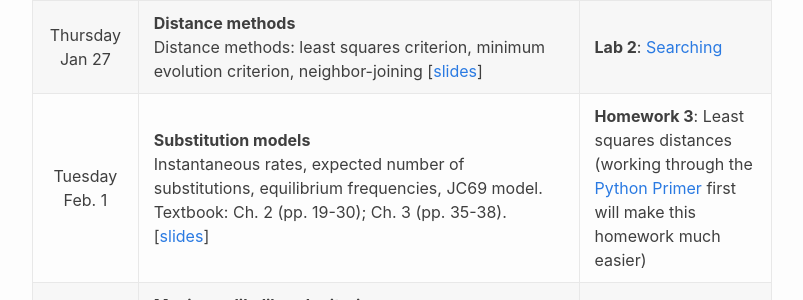
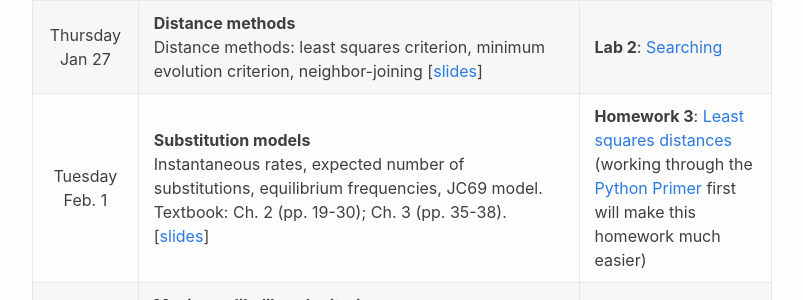
Before and after one commit to plewis/plewis.github.io, a Jekyll site: the page built from phylogenetics/phylogenetics2022.md, in a window 1280 px wide and 900 px high, scrolled down 1003 px. Shown: the part 154-454 px from the top of the window, without its empty margins (238-1041 px from the left). Built offline with Jekyll 4.4.1, drawn with Linux system fonts in a browser that asks for light colours; emoji names are drawn with the system emoji font; part of the change alters nothing that is shown.

Commit message:
added hw3 to schedule

```diff
--- a/phylogenetics/phylogenetics2022.md
+++ b/phylogenetics/phylogenetics2022.md
@@ -19,7 +19,7 @@ Tuesday Jan. 18         | **Introduction**<br/>The jargon of phylogenetics (edge
 Thursday Jan. 20        | **Optimality criteria, search strategies, consensus trees**<br/>Exhaustive enumeration, branch-and-bound search, algorithmic methods (star decomposition, stepwise addition, NJ), heuristic search strategies (NNI, SPR, TBR), evolutionary algorithms; consensus trees [[slides](https://hydrodictyon.eeb.uconn.edu/people/plewis/courses/phylogenetics/lectures/2022/SearchingConsensus.pdf)] | **Lab 1**: [Using the Xanadu cluster](/xanadu/), [Introduction to PAUP*](/paup/), and [NEXUS file format](/nexus/)
 Tuesday Jan. 25         | **The parsimony criterion**<br/>Strict, semi-strict, and majority-rule consensus trees; maximum agreement subtrees; Camin-Sokal, Wagner, Fitch, Dollo, and transversion parsimony; step matrices and generalized parsimony [[slides](https://hydrodictyon.eeb.uconn.edu/people/plewis/courses/phylogenetics/lectures/2022/Parsimony.pdf)] [[study questions](/study_questions.md#lecture-3---25-jan-2022)] | **Homework 2**: [Parsimony](https://hydrodictyon.eeb.uconn.edu/people/plewis/courses/phylogenetics/homeworks/2022/hw2-parsimony.pdf)
 Thursday Jan 27         | **Distance methods**<br/>Distance methods: least squares criterion, minimum evolution criterion, neighbor-joining [[slides](https://hydrodictyon.eeb.uconn.edu/people/plewis/courses/phylogenetics/lectures/2022/Distances.pdf)]| **Lab 2**: [Searching](/searching/)
-Tuesday Feb. 1          | **Substitution models**<br/>Instantaneous rates, expected number of substitutions, equilibrium frequencies, JC69 model. Textbook: Ch. 2 (pp. 19-30); Ch. 3 (pp. 35-38). [[slides](https://hydrodictyon.eeb.uconn.edu/people/plewis/courses/phylogenetics/lectures/2022/Models.pdf)] | **Homework 3**: Least squares distances (working through the [Python Primer](/python) first will make this homework much easier)
+Tuesday Feb. 1          | **Substitution models**<br/>Instantaneous rates, expected number of substitutions, equilibrium frequencies, JC69 model. Textbook: Ch. 2 (pp. 19-30); Ch. 3 (pp. 35-38). [[slides](https://hydrodictyon.eeb.uconn.edu/people/plewis/courses/phylogenetics/lectures/2022/Models.pdf)] | **Homework 3**: [Least squares distances](https://hydrodictyon.eeb.uconn.edu/people/plewis/courses/phylogenetics/homeworks/2022/hw3.pdf) (working through the [Python Primer](/python) first will make this homework much easier)
 Thursday Feb. 3         | **Maximum likelihood criterion**<br/>JC distance formula; common substitution models: K2P, F81, F84, HKY85, and GTR; likelihood: the probability of data given a model, likelihood of a “tree” with just one vertex and no edges, why likelihoods are always on the log scale, likelihood ratio tests. \[[Transition Probability Applet](/applets/jc-transition-probabilities/)\] Textbook: Ch. 5 (pp. 57-75) | **Lab 3**: Likelihood
 Tuesday Feb. 8         | **Maximum likelihood (cont.)**<br/> Likelihood of a tree with 2 vertices connected by one edge, transition probabilities, maximum likelihood estimates (MLEs) of model parameters, likelihood of a tree. | **Homework 4**: Site likelihoods
 Thursday Feb. 10        | **Bootstrapping, rate heterogeneity**<br/>Non-parametric bootstrapping, ultrafast bootstrapping<br/>**Rate heterogeneity**<br/>Invariable sites model, Discrete gamma model, site-specific rates, mixture models. | **Lab 4**: IQ-TREE tutorial
```
Also changed, not shown: 1 other file.
